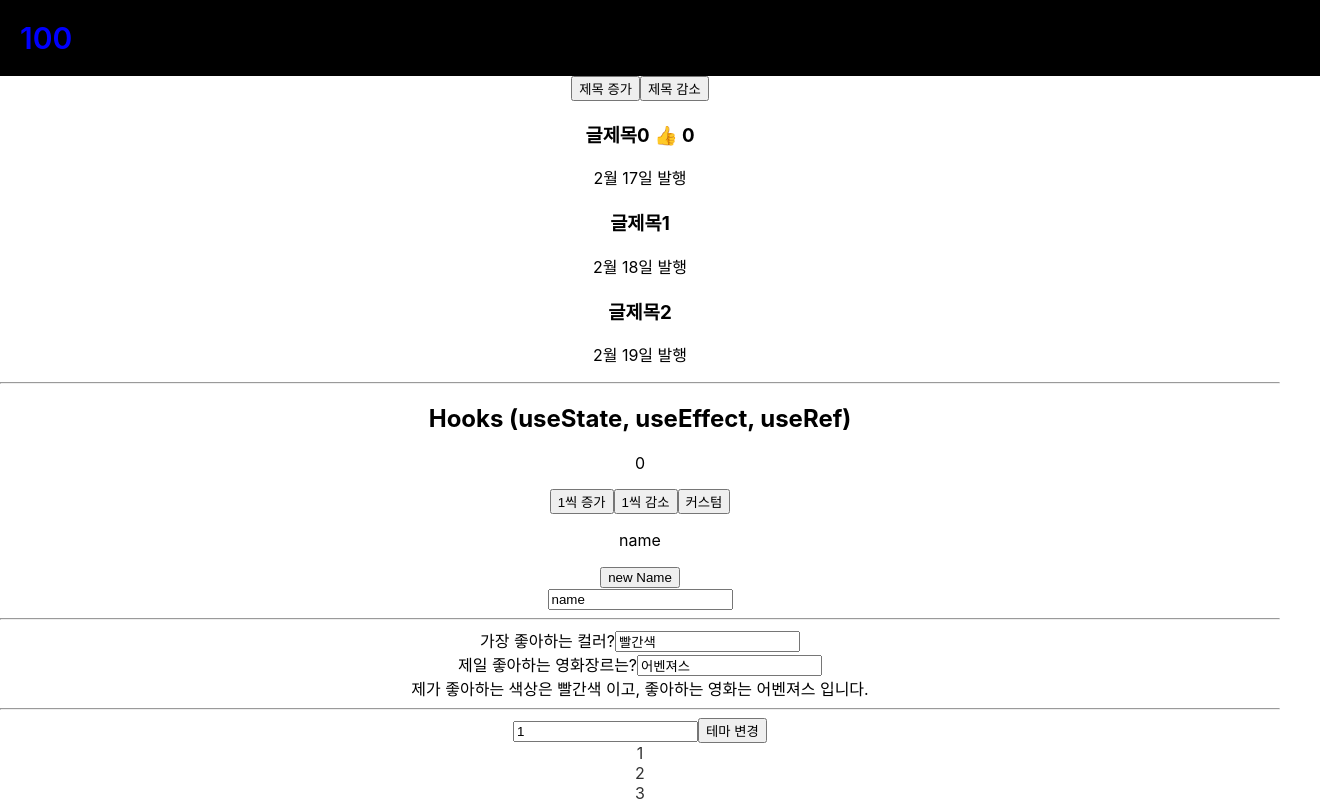
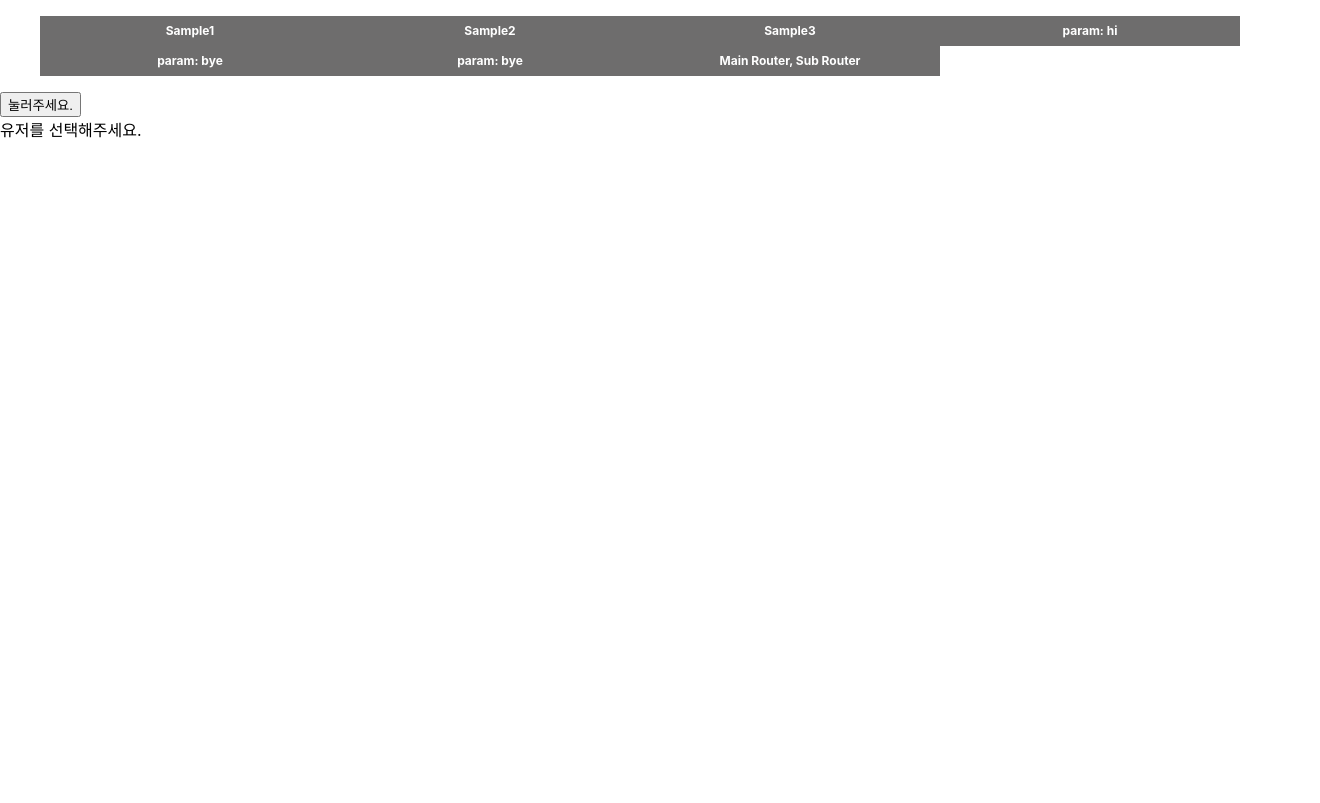
Before and after one commit to hojae-lee/react-apple, a React (Create React App) app in the folder blog/: page /mainrouter in a window 1280 px wide. Shown: the whole page, 1320 px wide, since content can reach past the window. Built offline with nearby package versions, Linux system fonts and the light colour scheme.

Commit message:
study react-router

```diff
--- a/blog/package.json
+++ b/blog/package.json
@@ -10,6 +10,7 @@
     "react": "^17.0.2",
     "react-dom": "^17.0.2",
     "react-redux": "^7.2.5",
+    "react-router-dom": "^5.3.0",
     "react-scripts": "4.0.3",
     "redux": "^4.1.1",
     "web-vitals": "^1.0.1"
--- a/blog/public/index.html
+++ b/blog/public/index.html
@@ -9,7 +9,7 @@
       content="Web site created using create-react-app"
     />
     <link rel="apple-touch-icon" href="%PUBLIC_URL%/logo192.png" />
-    <title>React Starter</title>
+    <title>React Router</title>
   </head>
   <body>
     <noscript>You need to enable JavaScript to run this app.</noscript>
--- a/blog/src/App.js
+++ b/blog/src/App.js
@@ -1,71 +1,13 @@
 /* eslint-disable */
 import React, { useState } from 'react';
-import { useSelector, useDispatch } from 'react-redux';
 import './App.css';
-import RHooks from './Hook';
+import Router from './router/Router';
 
-// 리액트는 데이터 바인딩(서버에서 받아온 데이터를 html에 박아 표시해줌 ^^.)이 쉽기 때문에 쓰는거임. ex: { 변수명 }
-function App() {
-  let posts = '강남 고기 맛집'
-  let divStyle = { color: 'blue', fontSize: '30px' };
-
-  const test = useSelector(state => state);
-  // redux에서 컴포넌트에서 state 요청 수정요청하려면 dispatch 를 사용합니다.
-  const dispatch = useDispatch();
-
-  function Func() {
-    return 'Function';
-  }
-  // 데이터는 변수에 넣어 보관을 하던가 state에 넣던가
-  // ES6 destrucuring 문법 array, object에 있던 자료를 변수에 쉽게 담고 싶을 때
-  /*
-  var [a, b] = [10, 100];
-  */
-  let [a, b] = useState(['글제목0', '글제목1', '글제목2']); // -> [a(남자 코트 추천), b(남자 코트 추천 state 정정해주는 함수가 들어갑니다.)]
-  // state는 변수 대신 쓰는 데이터 저장공간, useState()를 이용해 만들어야함.
-  // state에 데이터 저장해놓는 이유: 웹이 App처럼 동작하게 만들고 싶어서 ㅇㅇㅇㅇㅇㅇㅇ. state는 변경되면 HTML이 자동으로 재렌더링이 됩니다(스무스해짐.).
-  // state 데이터는 직접 수정이 불가능하다.
-
-  function changeTitle () {
-    let newA = [];
-    for (let i = 0; i < a.length; i++) {
-      a[i] === '글제목0' ? newA.push('새로운글제목0') : newA.push(a[i]);
-    }
-    b(newA);
-  }
-
-  let [cnt, cntFunc] = useState(0);
-  // state는 변경 함수를 이용해야 변경 시킬 수 있음.
+const App = () => {
 
   return (
-    // 태그에 class를 주고 싶으면 className을 줘야함. JSX 문법
-    // JSX에서 style 속성 집어 넣을 때 style = { object 자료형으로 만든 스타일 }, camelCase 작명관습에 따라 속성명을 바꿔주셈. 귀찮으니 className을 사용합시다..
     <>
-      <div className="App">
-        <div className="black-nav">
-          <div style={ divStyle }>{ test }</div>
-        </div>
-        {/* <h4>{ posts }</h4> */}
-        {/* <h4>{ Func() }</h4> */}
-        {/* <img src={ logo }></img> */}
-
-        <button onClick={ () => { dispatch({type: '증가'}) } }>제목 증가</button>
-        <button onClick={ () => { dispatch({type: '감소'}) } }>제목 감소</button>
-        <div className="list">
-          <h3>{ a[0] } <span onClick={ () => { cntFunc(cnt + 1) } }>👍</span> { cnt } </h3>
-          <p>2월 17일 발행</p>
-        </div>
-        <div className="list">
-          <h3>{ a[1] }</h3>
-          <p>2월 18일 발행</p>
-        </div>
-        <div className="list">
-          <h3>{ a[2] }</h3>
-          <p>2월 19일 발행</p>
-        </div>
-      </div>
-      <hr/>
-      <RHooks />
+      <Router />
     </>
   );
 }
--- a/blog/src/index.js
+++ b/blog/src/index.js
@@ -20,7 +20,6 @@ function reducer(state = test, action) {
 
 let store = createStore(reducer);
 
-
 ReactDOM.render(
   <React.StrictMode>
     <Provider store={ store }>
--- /dev/null
+++ b/blog/src/router/Router.css
@@ -0,0 +1,26 @@
+
+ul li {
+  list-style: none;
+  color: white;
+  background-color: #6e6d6d;
+  float: left;
+  line-height: 30px;
+  text-align: center;
+}
+a {
+  text-decoration:none;
+  color: white;
+  display: block;
+  width: 300px;
+  font-size: 12px;
+  font-weight: bold;
+}
+
+li a:hover:not(.active) {
+  background-color: #111;
+}
+
+.menu {
+  display: flex;
+  justify-content: center;
+}
--- /dev/null
+++ b/blog/src/router/Router.js
@@ -0,0 +1,63 @@
+import React, { useState } from 'react';
+import { BrowserRouter, Route, Link } from 'react-router-dom';
+import Sample1 from '../sample/sample1';
+import Sample2 from '../sample/sample2';
+import Sample3 from '../sample/sample3';
+import ParamSample from '../sample/paramSample';
+import MainRoute from '../sample/mainRouter';
+import './Router.css';
+
+const Router = () => {
+  return (
+    <BrowserRouter>
+      <div className='menu'>
+        <ul>
+          <li>
+            <Link to='/'>
+              Sample1
+            </Link>
+          </li>
+          <li>
+            <Link to='/sample2'>
+              Sample2
+            </Link>
+          </li>
+          <li>
+            <Link to='/sample3'>
+              Sample3
+            </Link>
+          </li>
+          <li>
+            <Link to='/paramSample/hi'>
+              param: hi
+            </Link>
+          </li>
+          <li>
+            <Link to='/paramSample/bye'>
+              param: bye
+            </Link>
+          </li>
+          <li>
+            <Link to='/paramSample/bye'>
+              param: bye
+            </Link>
+          </li>
+          <li>
+            <Link to='/mainrouter'>
+              Main Router, Sub Router
+            </Link>
+          </li>
+        </ul>
+      </div>
+      <div>
+        <Route path="/" exact={ true } component={ Sample1 } />
+        <Route path="/sample2" component={ Sample2 } />
+        <Route path="/sample3" component={ Sample3 } />
+        <Route path="/paramSample/:param" exact={ true } component={ ParamSample } />
+        <Route path="/mainrouter" component= { MainRoute } />
+      </div>
+    </BrowserRouter>
+  );
+}
+
+export default Router;
--- /dev/null
+++ b/blog/src/sample/mainRouter.js
@@ -0,0 +1,21 @@
+import React from 'react';
+import { Link, Route } from 'react-router-dom';
+import SubRouter from './subRouter';
+
+const MainRoute = () => {
+  return (
+    <div>
+      <Link to='/mainrouter/sub'>
+        <button type='button'>눌러주세요.</button>
+      </Link>
+      <Route
+        path="/mainrouter"
+        exact
+        render={() => <div>유저를 선택해주세요.</div>}
+      />
+      <Route path="/mainrouter/:param" component={ SubRouter } />
+    </div>
+  );
+};
+
+export default MainRoute;
--- /dev/null
+++ b/blog/src/sample/paramSample.js
@@ -0,0 +1,13 @@
+import React from 'react';
+
+const ParamSample = ({ ...props }) => {
+  const params = props.match.params;
+  return (
+    <div>
+      <h1>paramSample</h1>
+      <h2>받은 파라미터: { params.param }</h2>
+    </div>
+  );
+};
+
+export default ParamSample;
--- /dev/null
+++ b/blog/src/sample/sample1.js
@@ -0,0 +1,12 @@
+import React from 'react';
+
+const Sample1 = () => {
+  return (
+    <div>
+      <h1>Sample1</h1>
+      <p>첫번째 샘플 페이지입니다.</p>
+    </div>
+  );
+};
+
+export default Sample1;
--- /dev/null
+++ b/blog/src/sample/sample2.js
@@ -0,0 +1,12 @@
+import React from 'react';
+
+const Sample2 = () => {
+  return (
+    <div>
+      <h1>Sample2</h1>
+      <p>2번째 샘플페이지입니다.</p>
+    </div>
+  );
+};
+
+export default Sample2;
--- /dev/null
+++ b/blog/src/sample/sample3.js
@@ -0,0 +1,12 @@
+import React from 'react';
+
+const Sample2 = () => {
+  return (
+    <div>
+      <h1>Sample3</h1>
+      <p>3번째 샘플페이지입니다.</p>
+    </div>
+  );
+};
+
+export default Sample2;
--- /dev/null
+++ b/blog/src/sample/subRouter.js
@@ -0,0 +1,18 @@
+import React from 'react';
+import { Link, Route } from 'react-router-dom';
+import paramSample from './paramSample';
+
+const SubRoute = () => {
+  return (
+    <div>
+      <Route
+        path="/mainrouter"
+        exact
+        render={() => <div>서브 라우터입니다.</div>}
+      />
+      <Route path="/mainrouter/:param" component={ paramSample } />
+    </div>
+  );
+};
+
+export default SubRoute;
```
Also changed, not shown: 2 other files (tests, documents, lock files or other folders).
